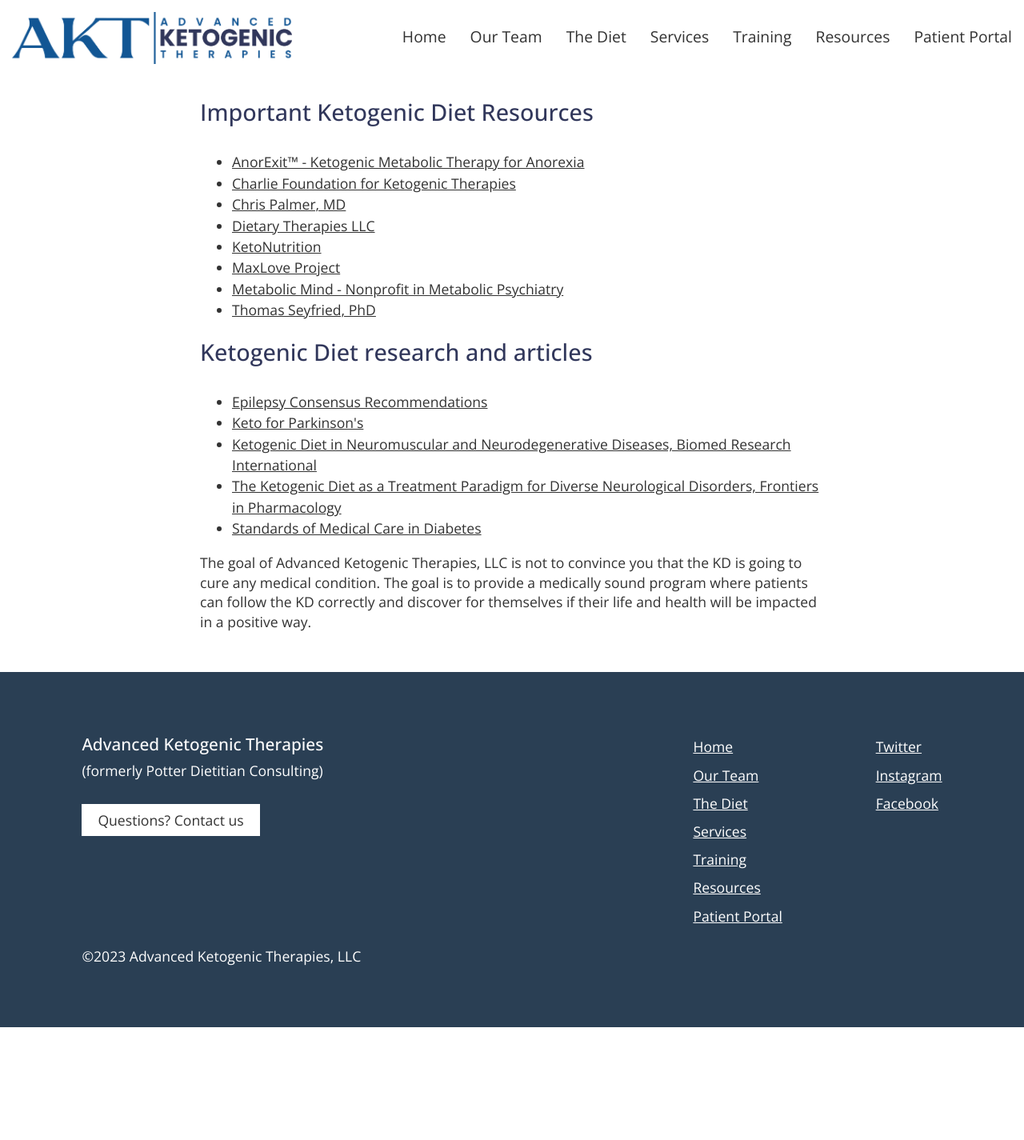
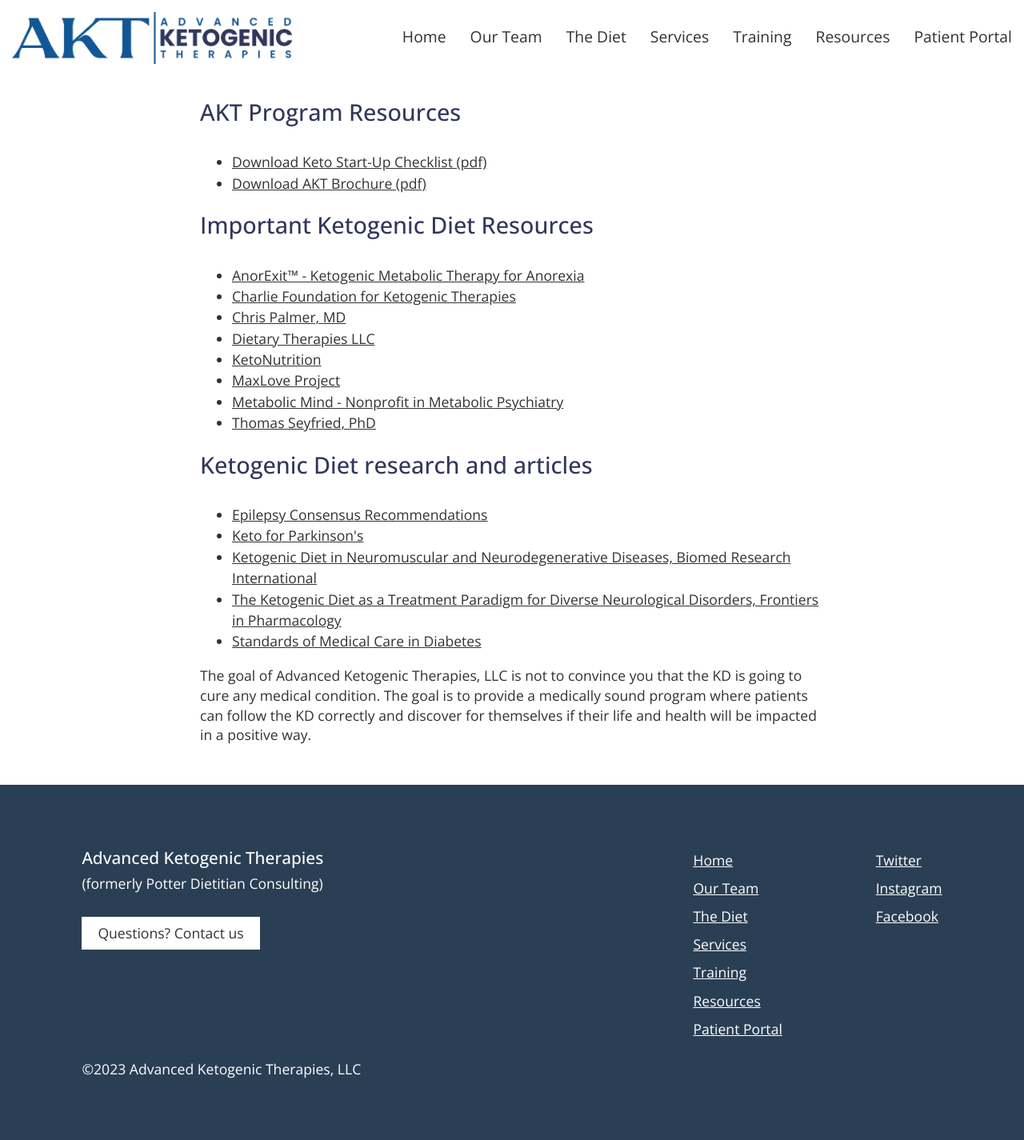
Before and after one commit to janmilosh/potterketo_jekyll, a Jekyll site: the page built from _pages/resources.html, in a window 1280 px wide. Shown: the whole page at 80% size. Built offline with Jekyll 4.4.1, drawn with Linux system fonts in a browser that asks for light colours; nearby versions of some CDN libraries; before the commit the page ends 1284 px from its top, so only the background shows below that.

Commit message:
Add brochure and checklist download links

```diff
--- a/Gemfile
+++ b/Gemfile
@@ -1,6 +1,8 @@
 # frozen_string_literal: true
 
 source "https://rubygems.org"
+
+ruby '3.1.2'
 
 gem "jekyll"
 gem "webrick"
--- a/_includes/other_home_page_items/hero_title_on_side.html
+++ b/_includes/other_home_page_items/hero_title_on_side.html
@@ -2,6 +2,7 @@
   <div class="title-container center">
     <h1>Professional Ketogenic Diet<br>Training and Coaching</h1>
     <a class="button" href="{{ '/services' | relative_url }}">See Our Available Services</a>
+    <p><a href="{{ '/assets/files/marketing_brochure_with_prices.pdf' | relative_url }}" target="_blank">Download AKT Brochure (pdf)</a></p>
   </div>
   <div class="video-container">
     <div class="video-wrapper">
--- a/_pages/resources.html
+++ b/_pages/resources.html
@@ -3,6 +3,11 @@
 title: Resources
 ---
 <div class="text-container">
+  <h1>AKT Program Resources</h1>
+  <ul>
+    <li><a href="{{ '/assets/files/keto_startup_checklist.pdf' | relative_url }}" target="_blank">Download Keto Start-Up Checklist (pdf)</a></li>
+    <li><a href="{{ '/assets/files/marketing_brochure_with_prices.pdf' | relative_url }}" target="_blank">Download AKT Brochure (pdf)</a></li>
+  </ul>
   <h1>Important Ketogenic Diet Resources</h1>
   <ul>
     <li><a href="https://www.anorexit.com/" target="_blank">AnorExit™ - Ketogenic Metabolic Therapy for Anorexia</a></li>
```
Also changed, not shown: Gemfile.lock, 9 other files.
